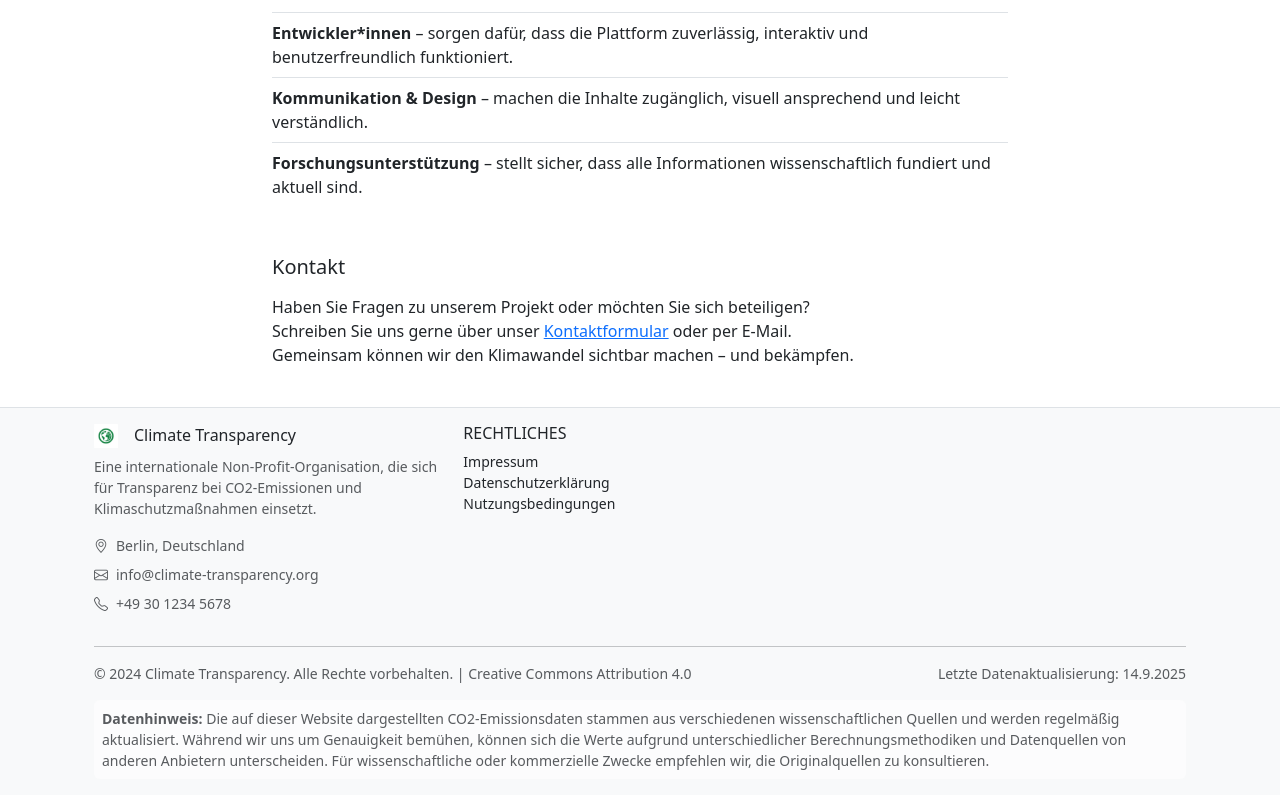
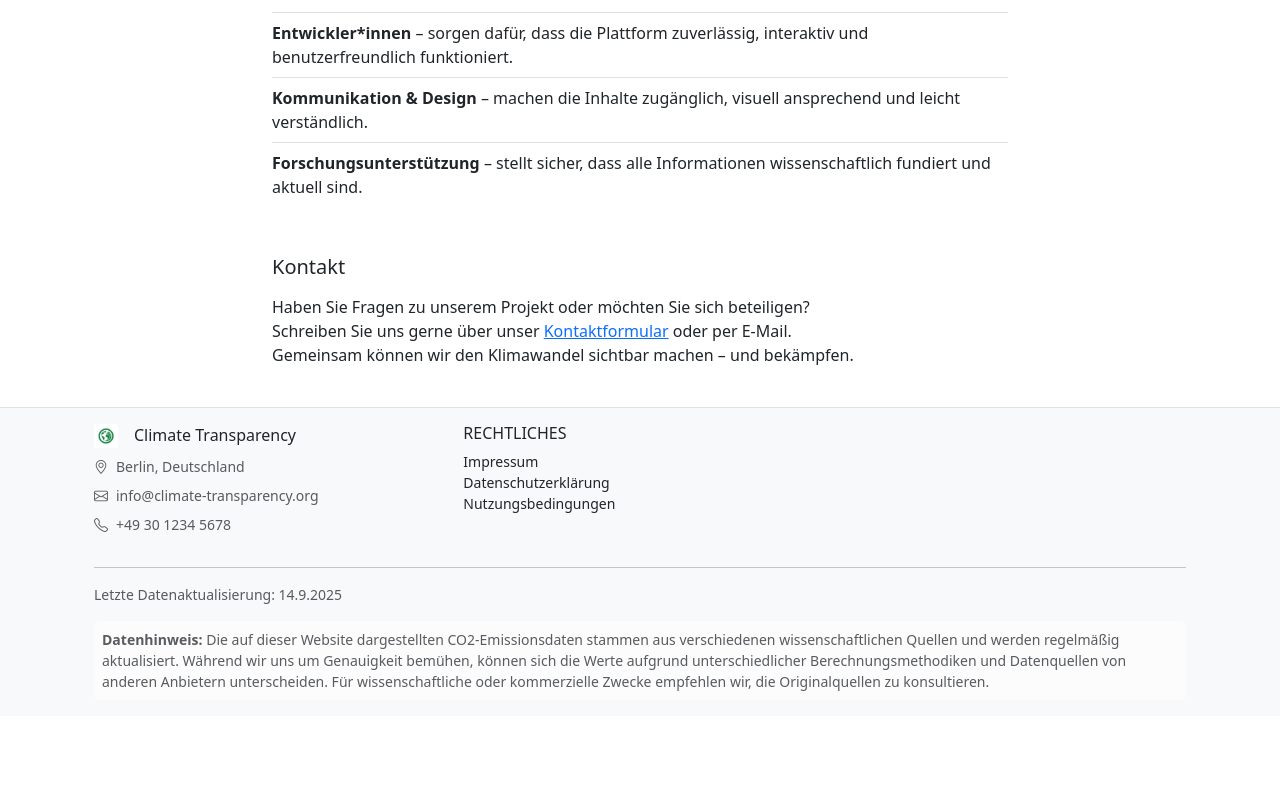
Before and after one commit to Sl4sh3r51/Co2_Project, a JavaScript app: page /about in a window 1280 px wide. Shown: the part 792-1587 px from the top of the page. After the commit the page ends 1508 px from the top, so only its background shows below. Built offline with nearby package versions, Linux system fonts and the light colour scheme.

Commit message:
Remove useless Elements in Footer.vue

```diff
--- a/src/components/Footer.vue
+++ b/src/components/Footer.vue
@@ -7,9 +7,6 @@
             <img src="@/assets/climate-logo.png" alt="Climate Transparency Logo" class="me-3" style="height: 1.5rem; width: 1.5rem;">
             <h3 class="h6 mb-0">Climate Transparency</h3>
           </div>
-          <p class="text-muted small">
-            Eine internationale Non-Profit-Organisation, die sich für Transparenz bei CO2-Emissionen und Klimaschutzmaßnahmen einsetzt.
-          </p>
           <ul class="list-unstyled small text-muted">
             <li class="d-flex align-items-center mb-2">
               <i class="bi bi-geo-alt me-2"></i>
@@ -37,11 +34,6 @@
       </div>
       <hr class="my-3">
       <div class="d-flex flex-column flex-md-row justify-content-between align-items-center">
-        <div class="text-muted small text-center text-md-start mb-2 mb-md-0">
-          <p class="mb-0">
-            © 2024 Climate Transparency. Alle Rechte vorbehalten. | Creative Commons Attribution 4.0
-          </p>
-        </div>
         <div class="text-muted small text-center text-md-end">
           <p class="mb-0">
             Letzte Datenaktualisierung: {{ new Date().toLocaleDateString('de-DE') }}
```
